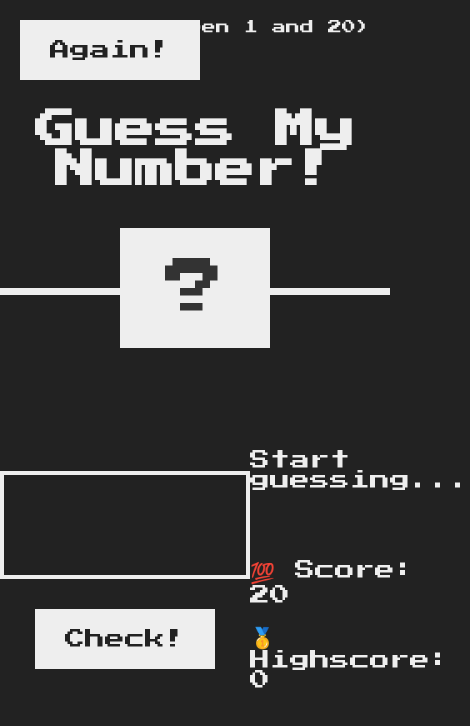
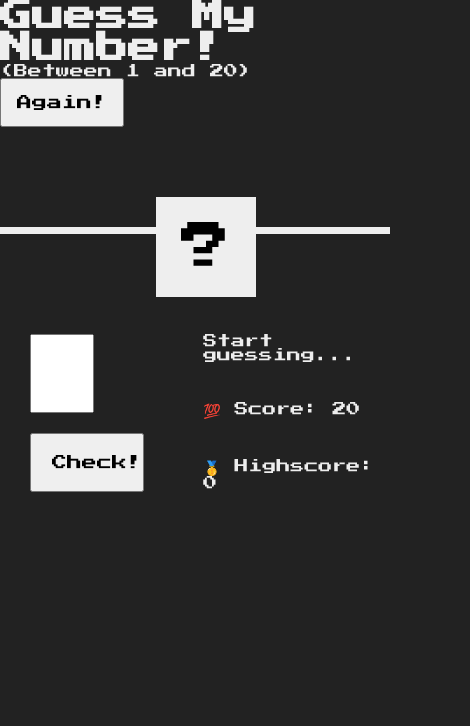
Before and after one commit to pappychullo2024/GuessGame, a plain HTML site: page index.html in a window 390 px wide. Shown: the whole page, 470 px wide, since content can reach past the window. Drawn offline with Linux system fonts and the light colour scheme.

Commit message:
Update style.css

```diff
--- a/style.css
+++ b/style.css
@@ -6,114 +6,152 @@
   box-sizing: inherit;
 }
 
-html {
-  font-size: 62.5%;
-  box-sizing: border-box;
-}
-
 body {
   font-family: 'Press Start 2P', sans-serif;
   color: #eee;
   background-color: #222;
+
   /* background-color: #60b347; */
 }
 
-/* LAYOUT */
 header {
+  margin-bottom: 100px;
+  border-bottom: 7px solid #eee;
+}
+.header_btn {
+  display: flex;
+  align-content: center;
+  justify-content: space-between;
+  margin: 20px 60px;
+  gap: 20px;
+  text-align: center;
+}
+
+.again {
+  padding: 20px;
+  font-size: 20px;
+  font-family: 'Press Start 2P', sans-serif;
+}
+.again:hover {
+  background-color: rgb(12, 51, 85);
+  cursor: pointer;
+}
+.guess_Number {
+  display: flex;
+  justify-content: center;
+  font-size: 50px;
+  text-align: center;
+}
+
+.number {
+  padding: 30px;
+  background-color: #eee;
+  color: black;
+  width: fit-content;
   position: relative;
-  height: 35vh;
-  border-bottom: 7px solid #eee;
+  left: 50%;
+  top: 70px;
+  font-size: 50px;
+  text-align: center;
+}
+.number:hover {
+  background-color: rgb(12, 51, 85);
+  cursor: pointer;
 }
 
 main {
-  height: 65vh;
-  color: #eee;
   display: flex;
-  align-items: center;
-  justify-content: space-around;
+  justify-content: space-between;
+  margin: 20px 0px;
+  gap: 20px;
+  font-size: 30px;
+}
+
+.right {
+  display: flex;
+  flex-direction: column;
+  gap: 40px;
 }
 
 .left {
-  width: 52rem;
   display: flex;
   flex-direction: column;
-  align-items: center;
+  gap: 20px;
+  width: 50%;
+  align-content: center;
+  justify-content: center;
+  margin-left: 60px;
 }
 
-.right {
-  width: 52rem;
-  font-size: 2rem;
+.left input {
+  padding: 30px 0;
+  width: 100px;
+  font-family: 'Press Start 2P', sans-serif;
+  text-align: center;
+  font-size: 20px;
+}
+.check {
+  padding: 20px;
+  font-size: 20px;
+  font-family: 'Press Start 2P', sans-serif;
+  width: 100px;
 }
 
-/* ELEMENTS STYLE */
-h1 {
-  font-size: 4rem;
-  text-align: center;
-  position: absolute;
-  width: 100%;
-  top: 52%;
-  left: 50%;
-  transform: translate(-50%, -50%);
+/* MEDIA */
+
+@media screen and (max-width: 980px) {
+  .right {
+    font-size: 20px;
+  }
+  .guess_Number {
+    font-size: 30px;
+  }
+}
+
+@media screen and (max-width: 690px) {
+  .right {
+    font-size: 18px;
+  }
+  .guess_Number {
+    font-size: 25px;
+  }
+
+  .header_btn {
+    margin: 20px 30px;
+    gap: 20px;
   }
 
   .number {
-  background: #eee;
-  color: #333;
-  font-size: 6rem;
-  width: 15rem;
-  padding: 3rem 0rem;
-  text-align: center;
-  position: absolute;
-  bottom: 0;
-  left: 50%;
-  transform: translate(-50%, 50%);
+    padding: 25px;
+    left: 40%;
+  }
 }
 
-.between {
-  font-size: 1.4rem;
-  position: absolute;
-  top: 2rem;
-  right: 2rem;
+@media screen and (max-width: 400px) {
+  .right {
+    font-size: 14px;
+  }
+  .guess_Number {
+    font-size: 15px;
   }
 
-.again {
-  position: absolute;
-  top: 2rem;
-  left: 2rem;
+  .left {
+    margin-left: 30px;
   }
 
-.guess {
-  background: none;
-  border: 4px solid #eee;
-  font-family: inherit;
-  color: inherit;
-  font-size: 5rem;
-  padding: 2.5rem;
-  width: 25rem;
-  text-align: center;
-  display: block;
-  margin-bottom: 3rem;
+  .left input {
+    width: 60px;
+    font-size: 15px;
   }
-
-.btn {
-  border: none;
-  background-color: #eee;
-  color: #222;
-  font-size: 2rem;
-  font-family: inherit;
-  padding: 2rem 3rem;
-  cursor: pointer;
+  .check {
+    font-size: 15px;
+    width: 70px;
   }
-
-.btn:hover {
-  background-color: #ccc;
+  .again {
+    padding: 15px;
+    font-size: 15px;
   }
-
-.message {
-  margin-bottom: 8rem;
-  height: 3rem;
+  .between {
+    font-size: 14px;
   }
-
-.label-score {
-  margin-bottom: 2rem;
 }
```
Lines whose indentation alone changed are shown as unchanged.
